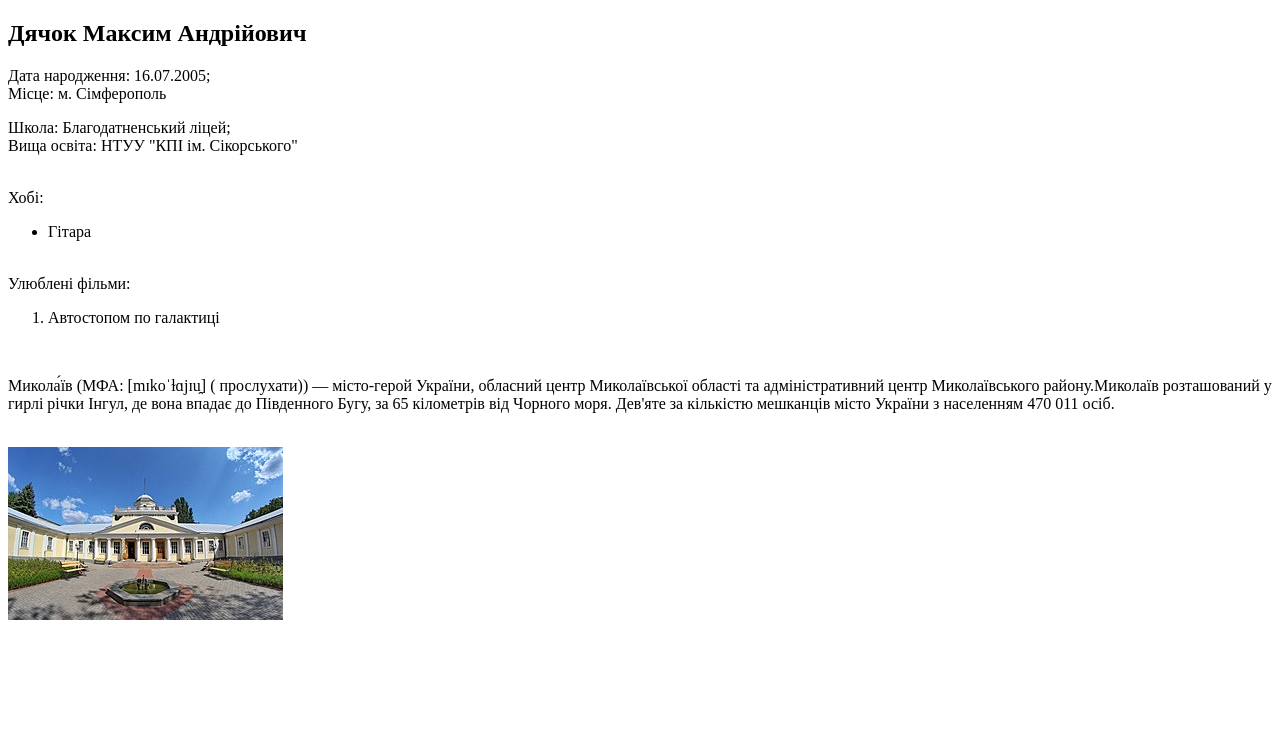
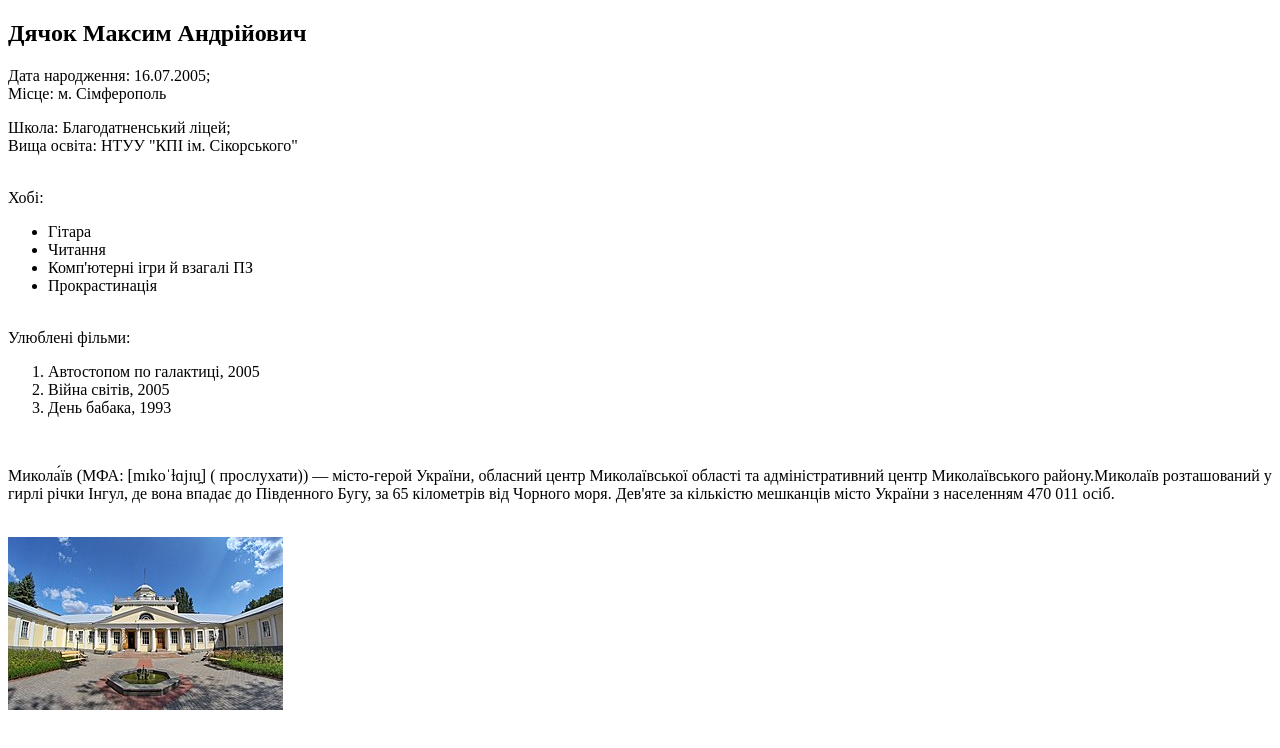
Before and after one commit to BbIXOD/lab-1-frontend, a plain HTML site: page index.html in a window 1280 px wide. Drawn offline with Linux system fonts and the light colour scheme.

Commit message:
Add more list items. Modify alt text.

```diff
--- a/index.html
+++ b/index.html
@@ -22,11 +22,16 @@
     Хобі:
     <ul>
         <li>Гітара</li>
+        <li>Читання</li>
+        <li>Комп'ютерні ігри й взагалі ПЗ</li>
+        <li>Прокрастинація</li>
     </ul>
     <br>
     Улюблені фільми:
     <ol>
-        <li>Автостопом по галактиці</li>
+        <li>Автостопом по галактиці, 2005</li>
+        <li>Війна світів, 2005</li>
+        <li>День бабака, 1993</li>
     </ol>
     <br>
     <p>
@@ -36,5 +41,5 @@
         470 011 осіб.
     </p>
     <br>
-    <img src="city.jpg" alt="Фото міста Миколаїв">
+    <img src="city.jpg" alt="Фото міста Миколаїв. Без поняття чому не завантажилось.">
 </body>
```
